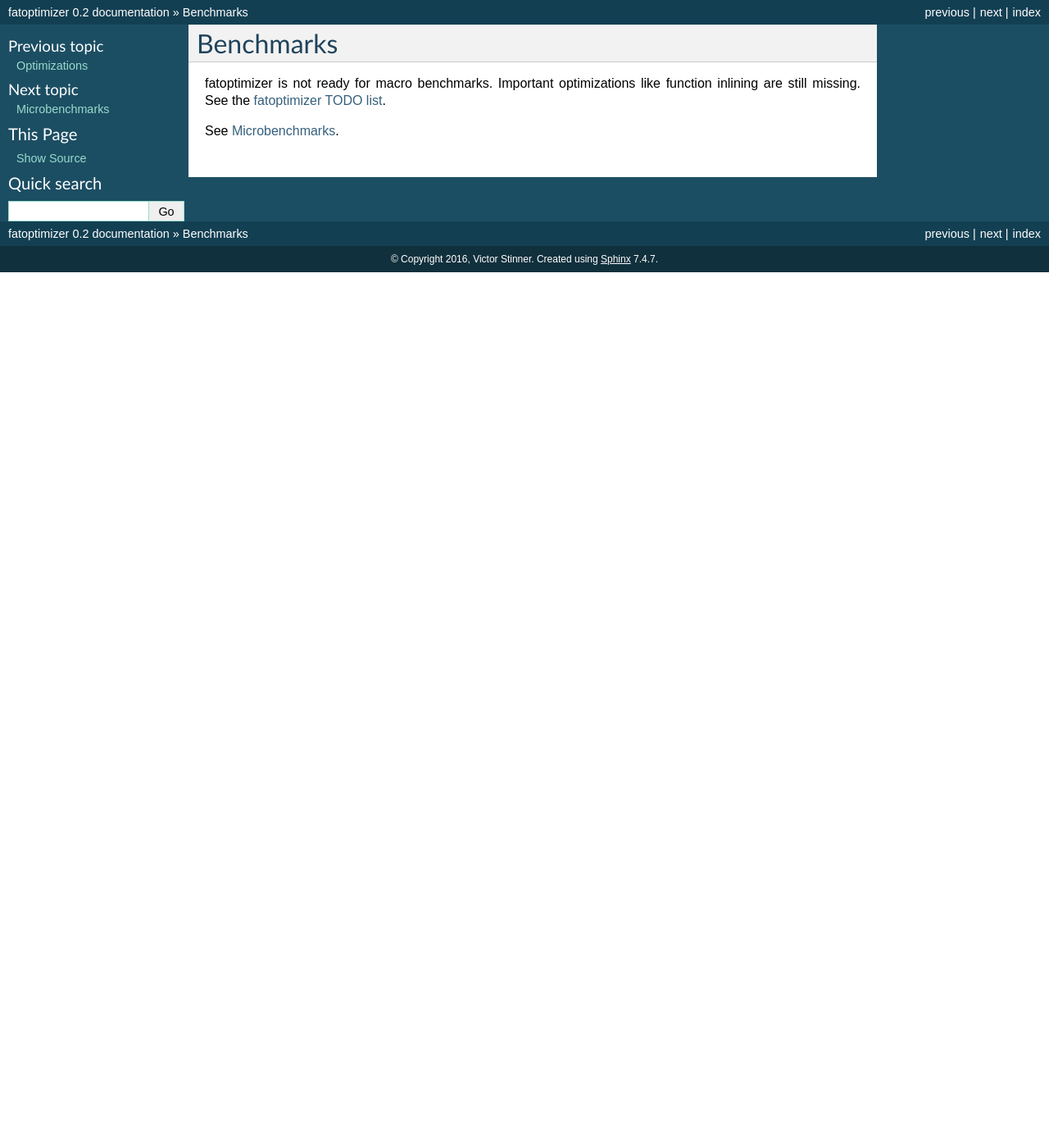
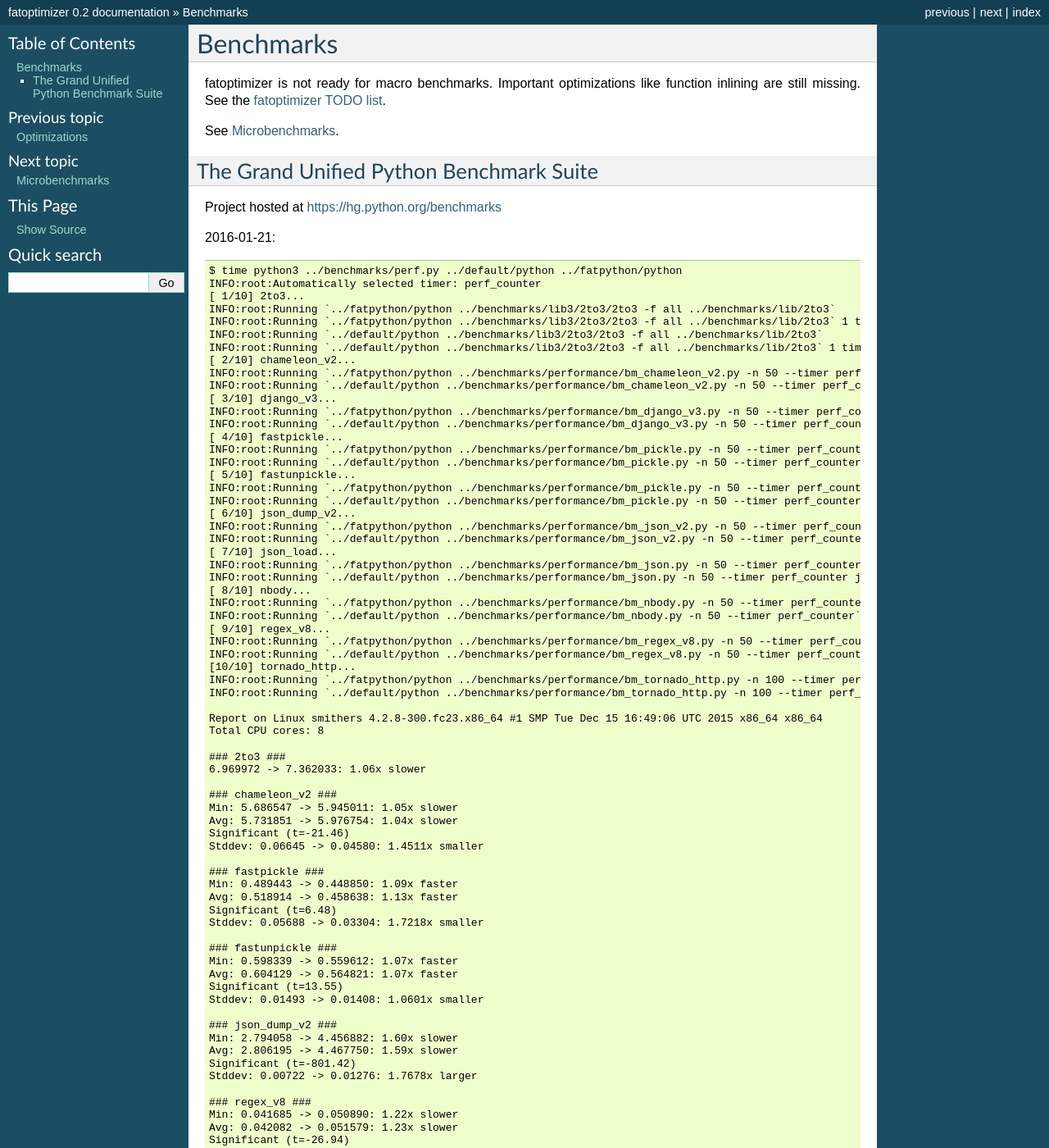
Before and after one commit to vstinner/fatoptimizer, a Sphinx documentation site: the page built from doc/benchmarks.rst, in a window 1280 px wide and 1400 px high. Shown: the whole window at 82% size. Built offline with Sphinx 7.4.7, drawn with Linux system fonts in a browser that asks for light colours; some of the changed text lies outside the part shown.

Commit message:
doc: add result of perf.py

```diff
--- a/doc/benchmarks.rst
+++ b/doc/benchmarks.rst
@@ -7,3 +7,95 @@
 <todo>`.
 
 See :ref:`Microbenchmarks <microbench>`.
+
+
+The Grand Unified Python Benchmark Suite
+========================================
+
+Project hosted at https://hg.python.org/benchmarks
+
+2016-01-21::
+
+    $ time python3 ../benchmarks/perf.py ../default/python ../fatpython/python
+    INFO:root:Automatically selected timer: perf_counter
+    [ 1/10] 2to3...
+    INFO:root:Running `../fatpython/python ../benchmarks/lib3/2to3/2to3 -f all ../benchmarks/lib/2to3`
+    INFO:root:Running `../fatpython/python ../benchmarks/lib3/2to3/2to3 -f all ../benchmarks/lib/2to3` 1 time
+    INFO:root:Running `../default/python ../benchmarks/lib3/2to3/2to3 -f all ../benchmarks/lib/2to3`
+    INFO:root:Running `../default/python ../benchmarks/lib3/2to3/2to3 -f all ../benchmarks/lib/2to3` 1 time
+    [ 2/10] chameleon_v2...
+    INFO:root:Running `../fatpython/python ../benchmarks/performance/bm_chameleon_v2.py -n 50 --timer perf_counter`
+    INFO:root:Running `../default/python ../benchmarks/performance/bm_chameleon_v2.py -n 50 --timer perf_counter`
+    [ 3/10] django_v3...
+    INFO:root:Running `../fatpython/python ../benchmarks/performance/bm_django_v3.py -n 50 --timer perf_counter`
+    INFO:root:Running `../default/python ../benchmarks/performance/bm_django_v3.py -n 50 --timer perf_counter`
+    [ 4/10] fastpickle...
+    INFO:root:Running `../fatpython/python ../benchmarks/performance/bm_pickle.py -n 50 --timer perf_counter --use_cpickle pickle`
+    INFO:root:Running `../default/python ../benchmarks/performance/bm_pickle.py -n 50 --timer perf_counter --use_cpickle pickle`
+    [ 5/10] fastunpickle...
+    INFO:root:Running `../fatpython/python ../benchmarks/performance/bm_pickle.py -n 50 --timer perf_counter --use_cpickle unpickle`
+    INFO:root:Running `../default/python ../benchmarks/performance/bm_pickle.py -n 50 --timer perf_counter --use_cpickle unpickle`
+    [ 6/10] json_dump_v2...
+    INFO:root:Running `../fatpython/python ../benchmarks/performance/bm_json_v2.py -n 50 --timer perf_counter`
+    INFO:root:Running `../default/python ../benchmarks/performance/bm_json_v2.py -n 50 --timer perf_counter`
+    [ 7/10] json_load...
+    INFO:root:Running `../fatpython/python ../benchmarks/performance/bm_json.py -n 50 --timer perf_counter json_load`
+    INFO:root:Running `../default/python ../benchmarks/performance/bm_json.py -n 50 --timer perf_counter json_load`
+    [ 8/10] nbody...
+    INFO:root:Running `../fatpython/python ../benchmarks/performance/bm_nbody.py -n 50 --timer perf_counter`
+    INFO:root:Running `../default/python ../benchmarks/performance/bm_nbody.py -n 50 --timer perf_counter`
+    [ 9/10] regex_v8...
+    INFO:root:Running `../fatpython/python ../benchmarks/performance/bm_regex_v8.py -n 50 --timer perf_counter`
+    INFO:root:Running `../default/python ../benchmarks/performance/bm_regex_v8.py -n 50 --timer perf_counter`
+    [10/10] tornado_http...
+    INFO:root:Running `../fatpython/python ../benchmarks/performance/bm_tornado_http.py -n 100 --timer perf_counter`
+    INFO:root:Running `../default/python ../benchmarks/performance/bm_tornado_http.py -n 100 --timer perf_counter`
+
+    Report on Linux smithers 4.2.8-300.fc23.x86_64 #1 SMP Tue Dec 15 16:49:06 UTC 2015 x86_64 x86_64
+    Total CPU cores: 8
+
+    ### 2to3 ###
+    6.969972 -> 7.362033: 1.06x slower
+
+    ### chameleon_v2 ###
+    Min: 5.686547 -> 5.945011: 1.05x slower
+    Avg: 5.731851 -> 5.976754: 1.04x slower
+    Significant (t=-21.46)
+    Stddev: 0.06645 -> 0.04580: 1.4511x smaller
+
+    ### fastpickle ###
+    Min: 0.489443 -> 0.448850: 1.09x faster
+    Avg: 0.518914 -> 0.458638: 1.13x faster
+    Significant (t=6.48)
+    Stddev: 0.05688 -> 0.03304: 1.7218x smaller
+
+    ### fastunpickle ###
+    Min: 0.598339 -> 0.559612: 1.07x faster
+    Avg: 0.604129 -> 0.564821: 1.07x faster
+    Significant (t=13.55)
+    Stddev: 0.01493 -> 0.01408: 1.0601x smaller
+
+    ### json_dump_v2 ###
+    Min: 2.794058 -> 4.456882: 1.60x slower
+    Avg: 2.806195 -> 4.467750: 1.59x slower
+    Significant (t=-801.42)
+    Stddev: 0.00722 -> 0.01276: 1.7678x larger
+
+    ### regex_v8 ###
+    Min: 0.041685 -> 0.050890: 1.22x slower
+    Avg: 0.042082 -> 0.051579: 1.23x slower
+    Significant (t=-26.94)
+    Stddev: 0.00177 -> 0.00175: 1.0105x smaller
+
+    ### tornado_http ###
+    Min: 0.258212 -> 0.272552: 1.06x slower
+    Avg: 0.263689 -> 0.280610: 1.06x slower
+    Significant (t=-8.59)
+    Stddev: 0.01614 -> 0.01130: 1.4282x smaller
+
+    The following not significant results are hidden, use -v to show them:
+    django_v3, json_load, nbody.
+
+    real	21m53.511s
+    user	21m29.279s
+    sys	0m23.055s
```
